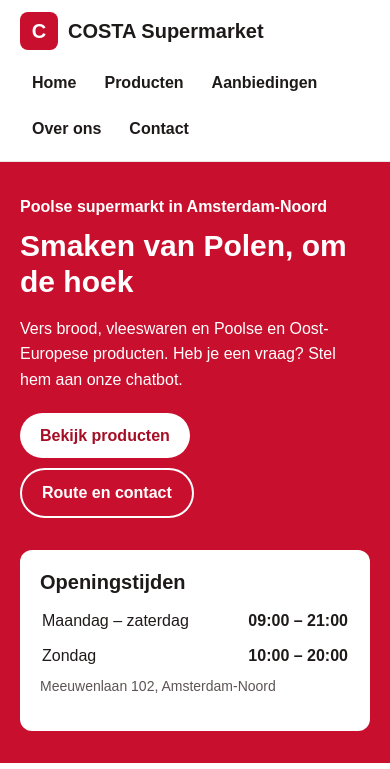
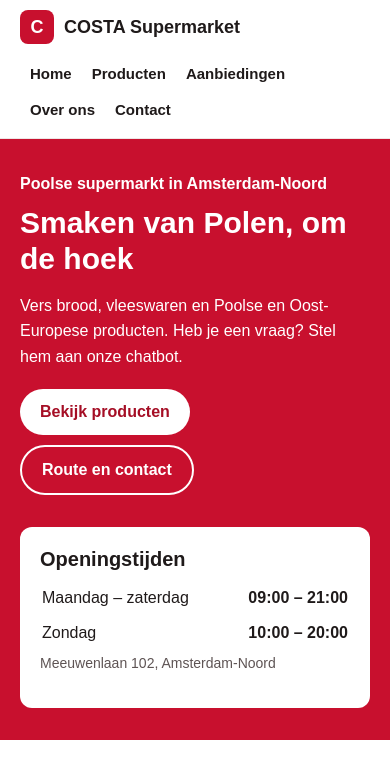
Before and after one commit to Dlkhosh369/costa-supermarkt, a plain HTML site: page webserver/template/homepage.html in a window 390 px wide. Shown: the top 769 px of the page. Drawn offline with Linux system fonts and the light colour scheme.

Commit message:
style: compact mobile menu and style offer cards as links"

```diff
--- a/webserver/css/style.css
+++ b/webserver/css/style.css
@@ -315,7 +315,7 @@ a {
   letter-spacing: 0.08em;
   font-size: 13px;
 }
-/* ===== 6c. Pagina met producten van één groep ===== */
+
 /* ===== 6c. Pagina met producten van één groep ===== */
 .back-link {
   display: inline-block;
@@ -362,6 +362,7 @@ a {
   font-weight: bold;
   color: var(--red);
 }
+
 /* ===== 7. Aanbiedingen (bewegende strook) ===== */
 .offers {
   overflow: hidden;
@@ -390,12 +391,20 @@ a {
 }
 
 .offer {
+  display: block;
   width: 260px;
   flex-shrink: 0;
   background-color: var(--white);
   border: 1px solid var(--border);
   border-radius: 12px;
   overflow: hidden;
+  color: var(--text);
+  text-decoration: none;
+  transition: border-color 0.2s;
+}
+
+.offer:hover {
+  border-color: var(--red);
 }
 
 .offer-img {
@@ -570,4 +579,28 @@ a {
     font-size: 16px;
     padding: 12px;
   }
+
+  /* Compacter menu op telefoon */
+  .header-inner {
+    padding-top: 10px;
+    padding-bottom: 10px;
+  }
+
+  .logo {
+    font-size: 18px;
+  }
+
+  .logo-icon {
+    width: 34px;
+    height: 34px;
+  }
+
+  .menu {
+    gap: 0;
+  }
+
+  .menu a {
+    padding: 6px 10px;
+    font-size: 15px;
+  }
 }
```
